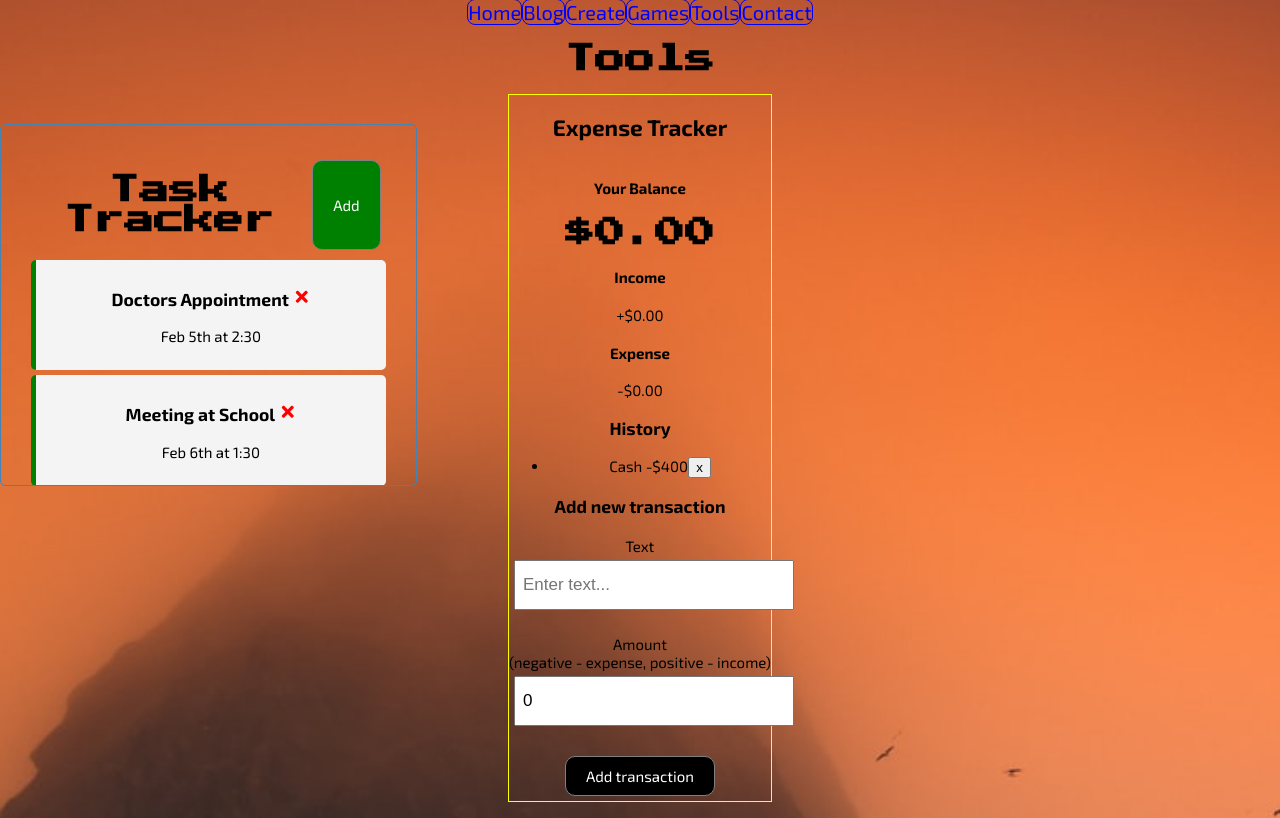
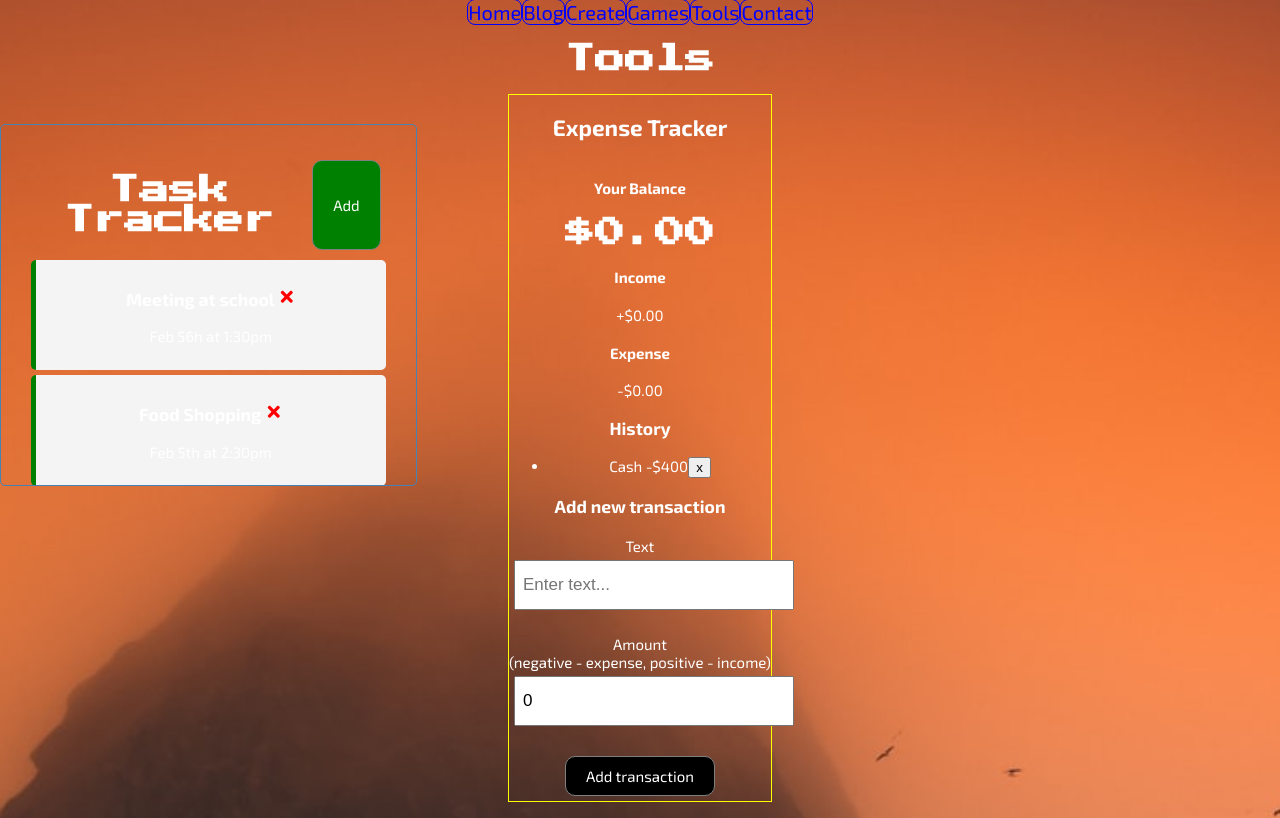
Before and after one commit to lerko96/practice-site, a React (Create React App) app: page /tools in a window 1280 px wide. Shown: the top 818 px of the page. Built offline with nearby package versions, Linux system fonts and the light colour scheme; data requests are answered from the project's data file.

Commit message:
taskManager add delete to JSON db

```diff
--- a/data/db.json
+++ b/data/db.json
@@ -45,5 +45,25 @@
       "author": "yoshi",
       "id": 7
     }
+  ],
+  "tasks": [
+    {
+      "id": 2,
+      "text": "Meeting at school",
+      "day": "Feb 56h at 1:30pm",
+      "reminder": true
+    },
+    {
+      "id": 3,
+      "text": "Food Shopping",
+      "day": "Feb 5th at 2:30pm",
+      "reminder": true
+    },
+    {
+      "text": "take test",
+      "day": "friday",
+      "reminder": false,
+      "id": 4
+    }
   ]
 }
--- a/package.json
+++ b/package.json
@@ -6,6 +6,7 @@
 		"@testing-library/jest-dom": "^5.14.1",
 		"@testing-library/react": "^11.2.7",
 		"@testing-library/user-event": "^12.8.3",
+		"json-server": "^0.17.0",
 		"react": "^17.0.2",
 		"react-dom": "^17.0.2",
 		"react-icons": "^4.2.0",
@@ -17,7 +18,8 @@
 		"start": "react-scripts start",
 		"build": "react-scripts build",
 		"test": "react-scripts test",
-    "eject": "react-scripts eject"
+		"eject": "react-scripts eject",
+		"server": "json-server --watch data/db.json --port 5000"
 	},
 	"eslintConfig": {
 		"extends": [
--- a/public/index.html
+++ b/public/index.html
@@ -9,7 +9,7 @@
 			name="description"
 			content="Web site created using create-react-app"
 		/>
-		<link rel="apple-touch-icon" href="%PUBLIC_URL%/logo192.png" />
+		<!-- <link rel="apple-touch-icon" href="%PUBLIC_URL%/logo192.png" /> -->
 		<!--
       manifest.json provides metadata used when your web app is installed on a
       user's mobile device or desktop. See https://developers.google.com/web/fundamentals/web-app-manifest/
--- a/src/components/pages/HomePage.js
+++ b/src/components/pages/HomePage.js
@@ -4,6 +4,7 @@ import ProjectList from '../ProjectList';
 import ToolsList from './ToolPage';
 import Search from '../Search.js';
 import Clock from '../tools/Clock.js';
+import Weather from '../tools/weather/Weather.js';
 
 const HomePage = () => {
 	const [name, setName] = useState('lerko');
@@ -12,47 +13,23 @@ const HomePage = () => {
 		setName('luigi');
 	};
 
-	const [lat, setLat] = useState([]);
-	const [long, setLong] = useState([]);
-	const [data, setData] = useState([]);
-
-
-
-	useEffect(() => {
-		const fetchData = async () => {
-			navigator.geolocation.getCurrentPosition(function (position) {
-				setLat(position.coords.latitude);
-				setLong(position.coords.longitude);
-			});
-
-			await fetch(
-				`${process.env.REACT_APP_API_URL}/weather/?lat=${lat}&lon=${long}&units=metric&APPID=${process.env.REACT_APP_API_KEY}`
-			)
-				.then((res) => res.json())
-
-				.then((result) => {
-					setData(result);
-					console.log(result);
-				});
-		};
-		fetchData().catch(console.error);
-	}, [lat, long]);
+	const [isShown, setIsShown] = useState(false);
 
 	return (
-		<div className='home'>
+		<div
+			className='home'
+			onMouseEnter={() => setIsShown(true)}
+			onMouseLeave={() => setIsShown(false)}
+		>
 			<h1>welcome to the internet {name}</h1>
 			{/* <button onClick={handleClick}>Click me</button> */}
-			<div className='header'>
-				<div className='weather-container'>
-					{data.main && <WeatherData weatherData={data} />}
-					<p>72</p>
-					<p>high</p>
-					<p>low</p>
-					<p>desc</p>
-					<p>humidity</p>
+
+			{isShown && (
+				<div className='header'>
+					<Weather />
+					<Clock />
 				</div>
-				<Clock />
-			</div>
+			)}
 			<Search />
 		</div>
 	);
--- a/src/components/tools/toDoList/TaskManager.js
+++ b/src/components/tools/toDoList/TaskManager.js
@@ -1,57 +1,88 @@
 import PropTypes from 'prop-types';
-import { useState } from 'react';
+import { useState, useEffect } from 'react';
+import TaskHeader from './TaskHeader';
 import Tasks from './Tasks';
 import AddTask from './AddTask';
 // import Button from './Button';
 // import Header from './Header';
-import TaskHeader from './TaskHeader';
 
 const TaskManager = ({ title }) => {
 	const [showAddTask, setShowAddTask] = useState(false);
+	const [tasks, setTasks] = useState([]);
+
+	useEffect(() => {
+		const getTasks = async () => {
+			const tasksFromServer = await fetchTasks();
+			setTasks(tasksFromServer);
+		};
+
+		getTasks();
+	}, []);
+
+	//Fetch Tasks
+	const fetchTasks = async () => {
+		const res = await fetch('http://localhost:5000/tasks');
+		const data = await res.json();
+		return data;
+	};
+
+	const fetchTask = async (id) => {
+		const res = await fetch(`http://localhost:5000/tasks/${id}`);
+		const data = await res.json();
+		return data;
+	};
 
 	const onAdd = () => {
 		setShowAddTask(!showAddTask);
 		const showAdd = { showAddTask };
 	};
 
-	const [tasks, setTasks] = useState([
-		{
-			id: 1,
-			text: 'Doctors Appointment',
-			day: 'Feb 5th at 2:30',
-			reminder: true,
-		},
-		{
-			id: 2,
-			text: 'Meeting at School',
-			day: 'Feb 6th at 1:30',
-			reminder: true,
-		},
-		{
-			id: 3,
-			text: 'Food Shopping',
-			day: 'Feb 5th at 2:30',
-			reminder: false,
-		},
-	]);
+	//Add Task
+	const addTask = async (task) => {
+		const res = await fetch('http://localhost:5000/tasks', {
+			method: 'POST',
+			headers: {
+				'Content-type': 'application/json',
+			},
+			body: JSON.stringify(task),
+		});
 
-	//Add Task
-	const addTask = (task) => {
-		const id = Math.floor(Math.random() * 100000) + 1;
-		const newTask = { id, ...task };
-		setTasks([...tasks, newTask]);
+		const data = await res.json();
+
+		setTasks([...tasks, data]);
+
+		// const id = Math.floor(Math.random() * 100000) + 1;
+		// const newTask = { id, ...task };
+		// setTasks([...tasks, newTask]);
 	};
 
 	//Delete Task
-	const deleteTask = (id) => {
+	const deleteTask = async (id) => {
+		await fetch(`http://localhost:5000/tasks/${id}`, {
+			method: 'DELETE',
+		});
+
 		setTasks(tasks.filter((task) => task.id !== id));
 	};
 
 	//Toggle Reminder
-	const toggleReminder = (id) => {
+	const toggleReminder = async (id) => {
+		const taskToToggle = await fetchTask(id);
+		const updTask = { ...taskToToggle, reminder: !taskToToggle.reminder };
+
+		const res = await fetch(`http://localhost:5000/tasks/${id}`, {
+			method: 'PUT',
+			headers: {
+				'Content-type': 'application/json',
+			},
+			body: JSON.stringify(updTask),
+		});
+
+		const data = await res.json();
+
 		setTasks(
 			tasks.map((task) =>
-				task.id === id ? { ...task, reminder: !task.reminder } : task
+				task.id === id ? { ...task, reminder: data.reminder } : task
 			)
 		);
 	};
--- a/src/components/tools/weather/Weather.js
+++ b/src/components/tools/weather/Weather.js
@@ -1,31 +1,36 @@
-import React from 'react';
-class Weather extends React.Component {
-	constructor(props) {
-		super(props);
+import React, { useState, useEffect } from 'react';
+import WeatherData from './WeatherData';
 
-		this.state = {
-			items: [],
-			DataisLoaded: false,
+const Weather = () => {
+	const [lat, setLat] = useState([]);
+	const [long, setLong] = useState([]);
+	const [data, setData] = useState([]);
+
+	useEffect(() => {
+		const fetchData = async () => {
+			navigator.geolocation.getCurrentPosition(function (position) {
+				setLat(position.coords.latitude);
+				setLong(position.coords.longitude);
+			});
+
+			await fetch(
+				`${process.env.REACT_APP_API_URL}/weather/?lat=${lat}&lon=${long}&units=metric&APPID=${process.env.REACT_APP_API_KEY}`,
+			)
+				.then((res) => res.json())
+
+				.then((result) => {
+					setData(result);
+					console.log(result);
+				});
 		};
-	}
+		fetchData().catch(console.error);
+	}, [lat, long]);
 
-	componentDidMount() {
-		// useEffect(() => {
-		// 	const fetchData = async () => {
-		// 		navigator.geolocation.getCurrentPosition(function (position) {
-		// 			setLat(position.coords.latitude);
-		// 			setLong(position.coords.longitude);
-		// 		});
-		// 		await fetch(
-		// 			`${process.env.REACT_APP_API_URL}/weather/?lat=${lat}&lon=${long}&units=metric&APPID=${process.env.REACT_APP_API_KEY}`
-		// 		)
-		// 			.then((res) => res.json())
-		// 			.then((result) => {
-		// 				setData(result);
-		// 				console.log(result);
-		// 			});
-		// 	};
-		// 	fetchData().catch(console.error);
-		// }, [lat, long]);
-	}
-}
+	return (
+		<div className='weather-comp'>
+			{data.main && <WeatherData weatherData={data} />}
+		</div>
+	);
+};
+
+export default Weather;
--- a/src/components/tools/weather/WeatherData.js
+++ b/src/components/tools/weather/WeatherData.js
@@ -1,21 +1,16 @@
 import React from 'react';
 
 const Weather = ({ weatherData }) => {
+	// var iconCode = weatherData.weather[0].icon;
+	// var iconUrl = "http://openweathermap.org/img/w/" + iconCode + ".png";
+
 	return (
-		<div className='weather-comp'>
-			<div className='header'>{weatherData.name}</div>
-			<p>
-				Temprature: {(weatherData.main.temp * 1.8 + 32).toFixed(1)}{' '}
-				&deg;F
-			</p>
-			<p>
-				High: {(weatherData.main.temp_max * 1.8 + 32).toFixed(1)} &deg;F
-			</p>
-			<p>
-				Low: {(weatherData.main.temp_min * 1.8 + 32).toFixed(1)} &deg;F
-			</p>
-			<p>Description: {weatherData.weather[0].main}</p>
-			<p>Humidity: {weatherData.main.humidity} %</p>
+		<div className='weather-container'>
+			<p>{(weatherData.main.temp * 1.8 + 32).toFixed(1)} &deg;F</p>
+			<img
+				src={`http://openweathermap.org/img/wn/${weatherData.weather[0].icon}@2x.png`}
+				alt={weatherData.weather[0].description}
+			/>
 		</div>
 	);
 };
--- a/src/styles/base.scss
+++ b/src/styles/base.scss
@@ -16,6 +16,7 @@ body {
 	// p {
 	// 	color: white;
 	// }
+	color: #fff;
 	font-family: 'Exo 2', sans-serif;
 	font-size: 15px;
 }
--- a/src/styles/components.scss
+++ b/src/styles/components.scss
@@ -36,18 +36,37 @@
 }
 
 .header {
+	height: 150px;
 	display: flex;
-	justify-content: space-between;
+	justify-content: center;
 }
 
 .weather-container {
+	display: flex;
+	flex-direction: row;
+	justify-content: center;
+	align-items: center;
+	p {
+		font-size: 44px;
+	}
+}
 
+.weather-comp {
+	border: 1px solid blue;
+	align-items: center;
+	display: flex;
+	width: 300px;
 }
 
 .clock-comp {
-	font-size: 32px;
+	font-size: 44px;
 	color: #fff;
 	border: 1px solid red;
+	display: flex;
+	align-items: center;
+	justify-content: left;
+	width: 300px;
+
 	// display: flex;
 	// justify-content: flex-end;
 	// padding-right: 50px;
```
Also changed, not shown: 1 other file (tests, documents, lock files or other folders). Lines whose indentation alone changed are shown as unchanged.
